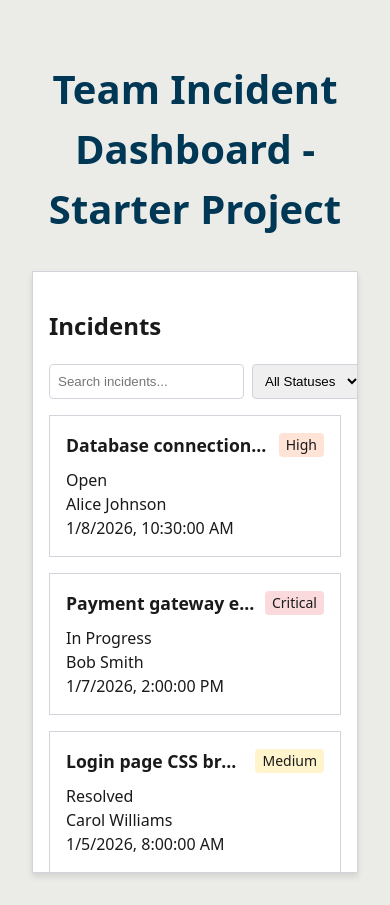
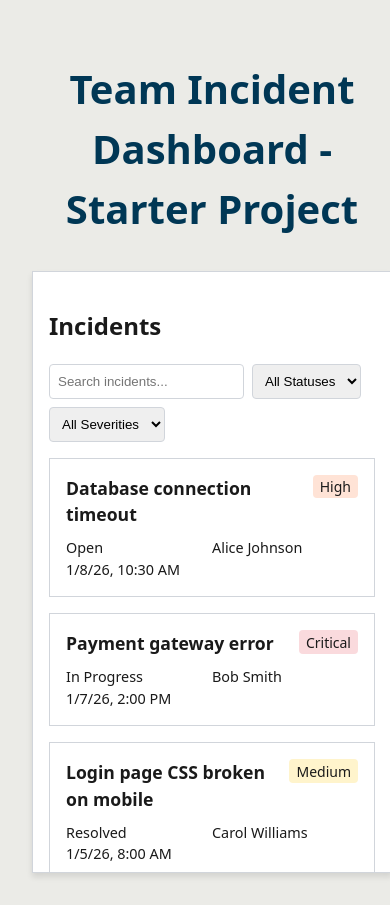
Before and after one commit to vitorleite/db-fe-exercise-incidents-dashboard, a React (Vite) app: page / in a window 390 px wide. Built offline with nearby package versions, Linux system fonts and the light colour scheme.

Commit message:
adding css for responsiveness when in mobile width

```diff
--- a/src/App.css
+++ b/src/App.css
@@ -26,6 +26,7 @@ select {
 
 .app {
   text-align: center;
+  min-width: 360px;
 }
 
 .app h1 {
--- a/src/components/ui/Button.module.css
+++ b/src/components/ui/Button.module.css
@@ -10,3 +10,12 @@
   background-color: var(--colour-primary);
   color: var(--button-primary-text);
 }
+
+.link {
+  background: none;
+  border: none;
+  color: var(--colour-primary);
+  padding: 0;
+  font-size: 1rem;
+  cursor: pointer;
+}
--- a/src/components/ui/Button.tsx
+++ b/src/components/ui/Button.tsx
@@ -2,7 +2,7 @@ import * as React from "react";
 import styles from "./Button.module.css";
 
 interface ButtonProps extends React.ButtonHTMLAttributes<HTMLButtonElement> {
-  variant?: "primary" | "secondary";
+  variant?: "primary" | "link";
 }
 
 export function Button({
--- a/src/features/Incidents/IncidentDetail.tsx
+++ b/src/features/Incidents/IncidentDetail.tsx
@@ -2,6 +2,7 @@ import { Loading } from "@/components/ui";
 import { useIncidentQuery } from "./hooks/useIncidentQuery";
 import { formatDate } from "@/utils/formatDate";
 import { UserDisplay } from "@/components/UserDisplay";
+import { SeverityBadge } from "@/components";
 
 interface IncidentDetailProps {
   incidentId: string;
@@ -32,11 +33,7 @@ export function IncidentDetail({ incidentId }: IncidentDetailProps) {
           >
             {incident.status}
           </span>
-          <span
-            className={`incident-severity ${incident.severity.toLowerCase()}`}
-          >
-            {incident.severity}
-          </span>
+          <SeverityBadge severity={incident.severity} />
         </div>
       </div>
 
--- a/src/features/Incidents/Incidents.tsx
+++ b/src/features/Incidents/Incidents.tsx
@@ -5,6 +5,7 @@ import { IncidentDetail } from "./IncidentDetail";
 import type { Incident } from "@/api/types";
 
 import "./incidents.css";
+import { Button } from "@/components/ui/Button";
 
 export function Incidents() {
   const [selectedId, setSelectedId] = useState<Incident["id"] | undefined>();
@@ -22,6 +23,9 @@ export function Incidents() {
 
       {selectedId && (
         <div className="incident-detail-wrapper">
+          <Button variant="link" onClick={() => setSelectedId(undefined)}>
+            Close
+          </Button>
           <IncidentDetail incidentId={selectedId} />
         </div>
       )}
--- a/src/features/Incidents/components/IncidentListItem.tsx
+++ b/src/features/Incidents/components/IncidentListItem.tsx
@@ -28,10 +28,10 @@ export function IncidentListItem({
       </div>
       <div className="incident-list-item-details">
         <div>{incident.status}</div>
-        <div>
-          <UserDisplay userId={incident.assigneeId} />
+        <UserDisplay userId={incident.assigneeId} />
+        <div className="incident-list-item-created-at">
+          {formatDate(incident.createdAt)}
         </div>
-        <div>{formatDate(incident.createdAt)}</div>
       </div>
     </div>
   );
--- a/src/features/Incidents/incidents.css
+++ b/src/features/Incidents/incidents.css
@@ -1,11 +1,22 @@
 .incidents-container {
   display: grid;
   grid-template-columns: 1fr;
+  grid-template-rows: 100%;
+  min-width: 300px;
   max-width: 1400px;
   height: max(70vh, 600px);
+  grid-template-areas: "incident-list";
 }
+
 .incidents-container.with-detail {
-  grid-template-columns: 2fr 3fr;
+  grid-template-areas: "incident-detail";
+}
+
+@media (min-width: 640px) {
+  .incidents-container.with-detail {
+    grid-template-columns: 2fr 3fr;
+    grid-template-areas: "incident-list incident-detail";
+  }
 }
 
 /* wrappers */
@@ -16,7 +27,12 @@
   overflow-y: auto;
 }
 
+.incident-list-wrapper {
+  grid-area: incident-list;
+}
+
 .incident-detail-wrapper {
+  grid-area: incident-detail;
   background-color: var(--colour-surface-2);
   border-left: 1px solid var(--colour-border);
   height: 100%;
@@ -49,25 +65,35 @@
   }
 }
 
+.incident-list-item-details {
+  display: grid;
+  grid-template-columns: repeat(auto-fit, minmax(100px, 1fr));
+  font-size: 0.9rem;
+  color: var(--colour-text-secondary);
+}
+
 .incident-list-item-header {
   display: flex;
   justify-content: space-between;
-  align-items: center;
+  align-items: start;
 }
 
 .incident-list-item-header h4 {
   margin: 0 0.6rem 0 0;
   font-size: 1.1rem;
-  white-space: nowrap;
-  overflow: hidden;
-  text-overflow: ellipsis;
 }
 
 /* incident filters */
 .incident-filters {
   display: flex;
+  flex-wrap: wrap;
   gap: 0.5rem;
   margin-bottom: 1rem;
 }
 
 /* incident detail */
+.incident-detail {
+  display: flex;
+  flex-direction: column;
+  gap: 1rem;
+}
--- a/src/utils/formatDate.ts
+++ b/src/utils/formatDate.ts
@@ -1,4 +1,12 @@
 export function formatDate(dateString: string): string {
   const date = new Date(dateString);
-  return date.toLocaleString();
+
+  if (isNaN(date.getTime())) {
+    return "-";
+  }
+
+  return date.toLocaleString(undefined, {
+    dateStyle: "short",
+    timeStyle: "short",
+  });
 }
```
